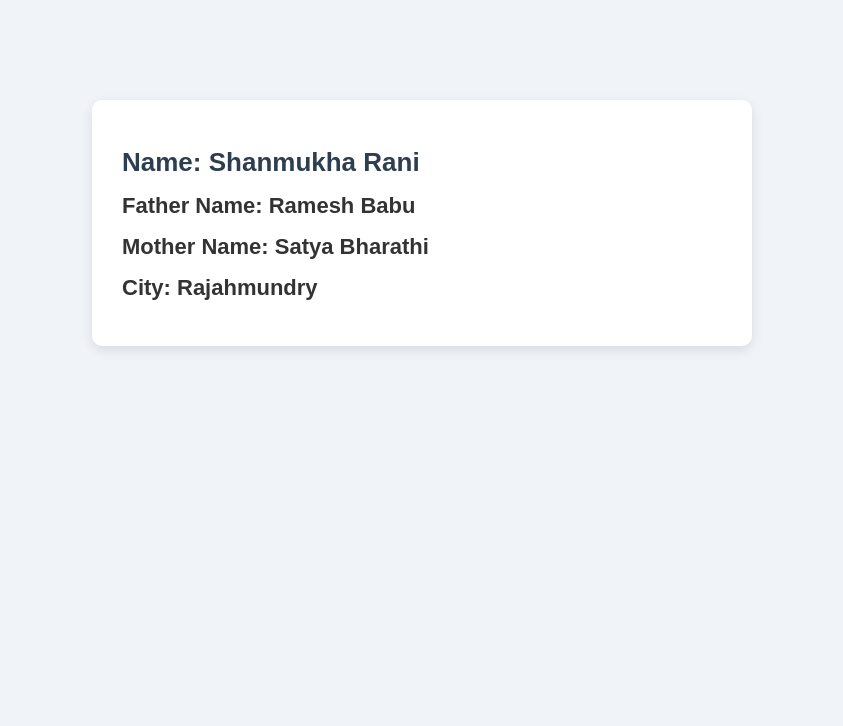
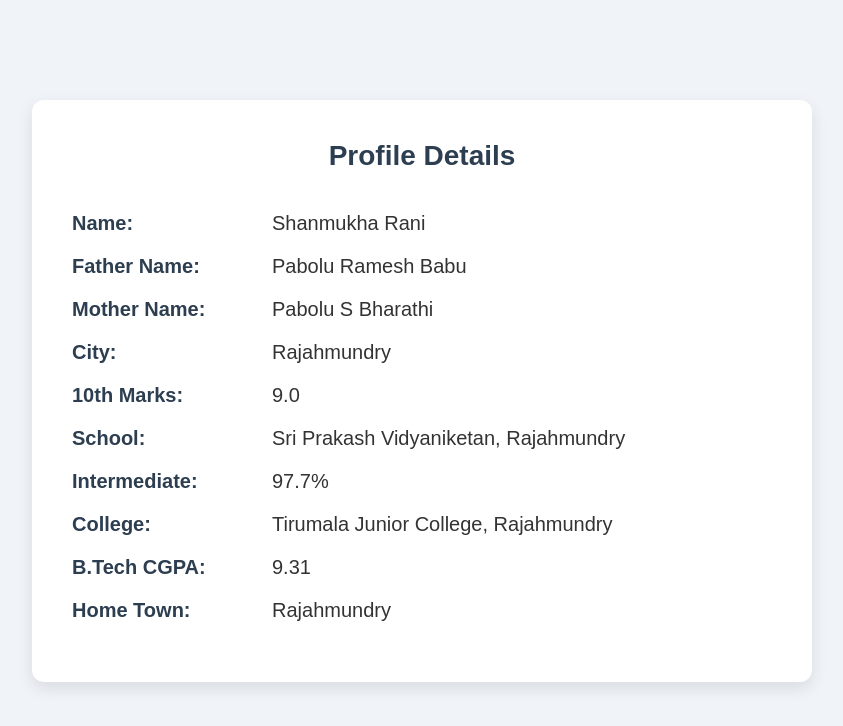
Before and after one commit to ShanmukhaPabolu/Nodejs, a plain HTML site: page sample.html in a window 1280 px wide. Shown: the whole page, without its empty margins (218-1061 px from the left). Drawn offline with Linux system fonts and the light colour scheme.

Commit message:
index.html

```diff
--- a/sample.html
+++ b/sample.html
@@ -12,33 +12,93 @@
             padding: 0;
         }
 
-        div {
-            max-width: 600px;
+        .container {
+            max-width: 700px;
             margin: 100px auto;
-            padding: 30px;
+            padding: 40px;
             background-color: #ffffff;
-            border-radius: 10px;
-            box-shadow: 0 4px 12px rgba(0, 0, 0, 0.1);
+            border-radius: 12px;
+            box-shadow: 0 6px 16px rgba(0, 0, 0, 0.1);
         }
 
-        h1 {
-            font-size: 22px;
-            color: #333;
-            margin-bottom: 15px;
+        .row {
+            display: flex;
+            margin-bottom: 20px;
+            font-size: 20px;
         }
 
-        h1:first-child {
+        .label {
+            font-weight: bold;
+            width: 200px;
             color: #2c3e50;
-            font-size: 26px;
+        }
+
+        .value {
+            color: #333;
+        }
+
+        .title {
+            text-align: center;
+            font-size: 28px;
+            font-weight: bold;
+            margin-bottom: 40px;
+            color: #2c3e50;
         }
     </style>
 </head>
 <body>
-    <div>
-        <h1>Name: Shanmukha Rani</h1>
-        <h1>Father Name: Ramesh Babu</h1>
-        <h1>Mother Name: Satya Bharathi</h1>
-        <h1>City: Rajahmundry</h1>
+    <div class="container">
+        <div class="title">Profile Details</div>
+
+        <div class="row">
+            <div class="label">Name:</div>
+            <div class="value">Shanmukha Rani</div>
+        </div>
+
+        <div class="row">
+            <div class="label">Father Name:</div>
+            <div class="value">Pabolu Ramesh Babu</div>
+        </div>
+
+        <div class="row">
+            <div class="label">Mother Name:</div>
+            <div class="value">Pabolu S Bharathi</div>
+        </div>
+
+        <div class="row">
+            <div class="label">City:</div>
+            <div class="value">Rajahmundry</div>
+        </div>
+
+        <div class="row">
+            <div class="label">10th Marks:</div>
+            <div class="value">9.0</div>
+        </div>
+
+        <div class="row">
+            <div class="label">School:</div>
+            <div class="value">Sri Prakash Vidyaniketan, Rajahmundry</div>
+        </div>
+
+        <div class="row">
+            <div class="label">Intermediate:</div>
+            <div class="value">97.7%</div>
+        </div>
+
+        <div class="row">
+            <div class="label">College:</div>
+            <div class="value">Tirumala Junior College, Rajahmundry</div>
+        </div>
+
+        <div class="row">
+            <div class="label">B.Tech CGPA:</div>
+            <div class="value">9.31</div>
+        </div>
+
+        <div class="row">
+            <div class="label">Home Town:</div>
+            <div class="value">Rajahmundry</div>
+        </div>
     </div>
 </body>
 </html>
```
